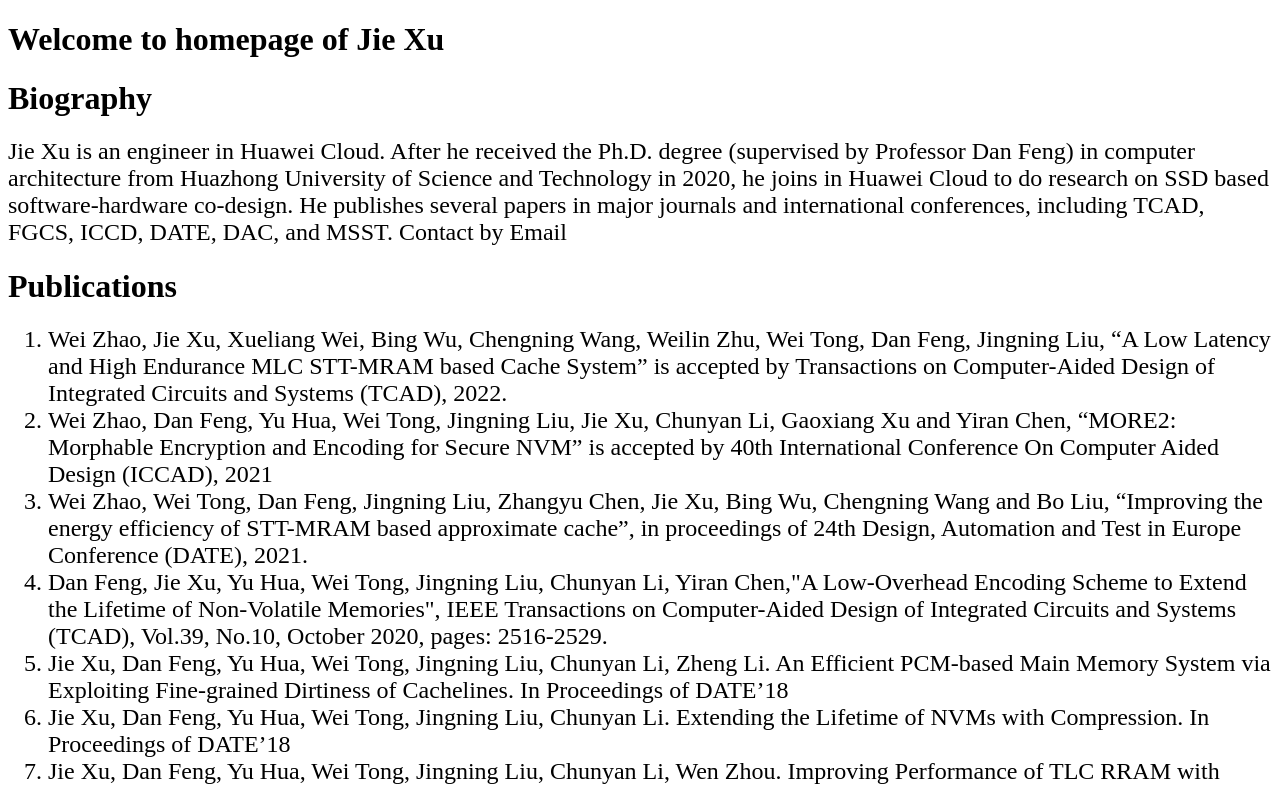
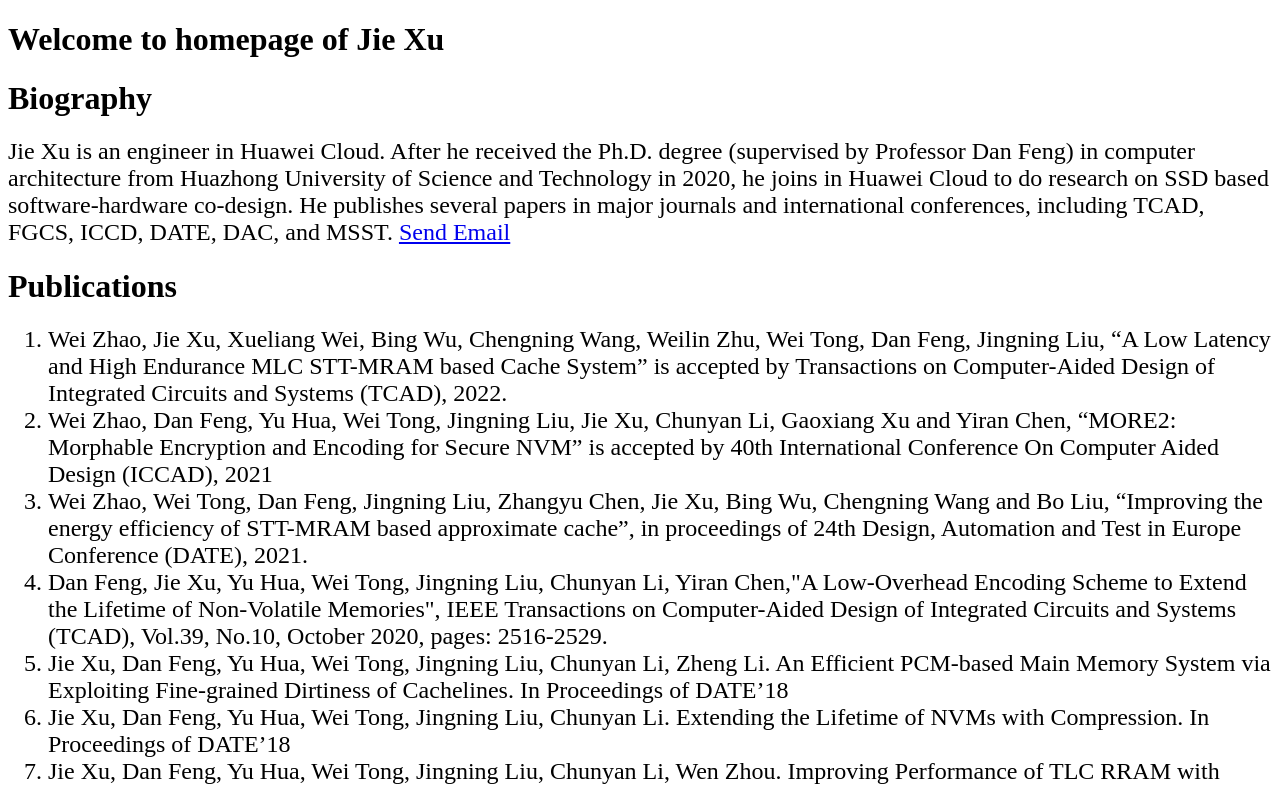
Before and after one commit to jieDSAL/jieDSAL.github.io, a plain HTML site: page index.html in a window 1280 px wide. Shown: the top 788 px of the page. Drawn offline with Linux system fonts and the light colour scheme.

Commit message:
Update index.html

```diff
--- a/index.html
+++ b/index.html
@@ -7,7 +7,7 @@
   <body>
     <h1>Welcome to homepage of Jie Xu</h1>
     <h1>Biography</h1>
-    <p><font size = "5">Jie Xu is an engineer in Huawei Cloud. After he received the Ph.D. degree (supervised by Professor Dan Feng) in computer architecture from Huazhong University of Science and Technology in 2020, he joins in Huawei Cloud to do research on SSD based software-hardware co-design. He publishes several papers in major journals and international conferences, including TCAD, FGCS, ICCD, DATE, DAC, and MSST. <ahref= "mailto:245117797@qq.com">Contact by Email</a> </font></p>
+    <p><font size = "5">Jie Xu is an engineer in Huawei Cloud. After he received the Ph.D. degree (supervised by Professor Dan Feng) in computer architecture from Huazhong University of Science and Technology in 2020, he joins in Huawei Cloud to do research on SSD based software-hardware co-design. He publishes several papers in major journals and international conferences, including TCAD, FGCS, ICCD, DATE, DAC, and MSST. <a href= "mailto:245117797@qq.com">Send Email</a> </font></p>
     <h1>Publications</h1>
     <ol><font size = "5">
       <li>Wei Zhao, Jie Xu, Xueliang Wei, Bing Wu, Chengning Wang, Weilin Zhu, Wei Tong, Dan Feng, Jingning Liu, “A Low Latency and High Endurance MLC STT-MRAM based Cache System” is accepted by Transactions on Computer-Aided Design of Integrated Circuits and Systems (TCAD), 2022.</li>
```
